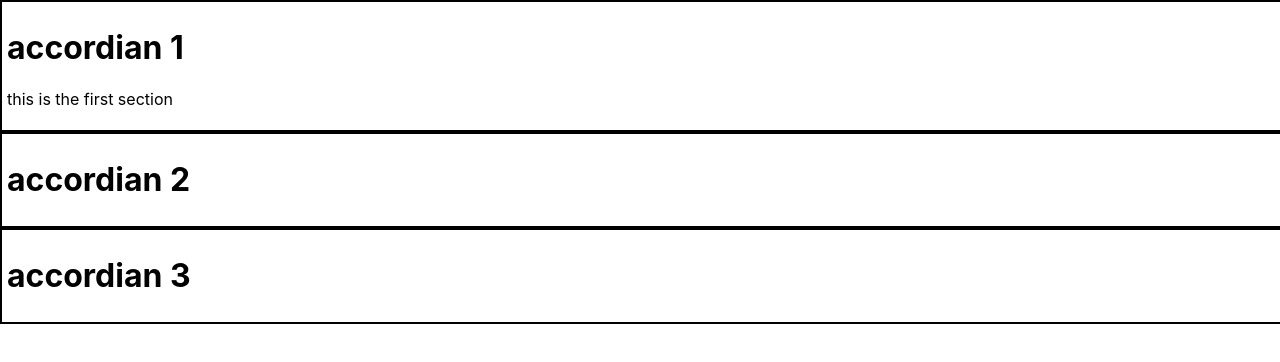
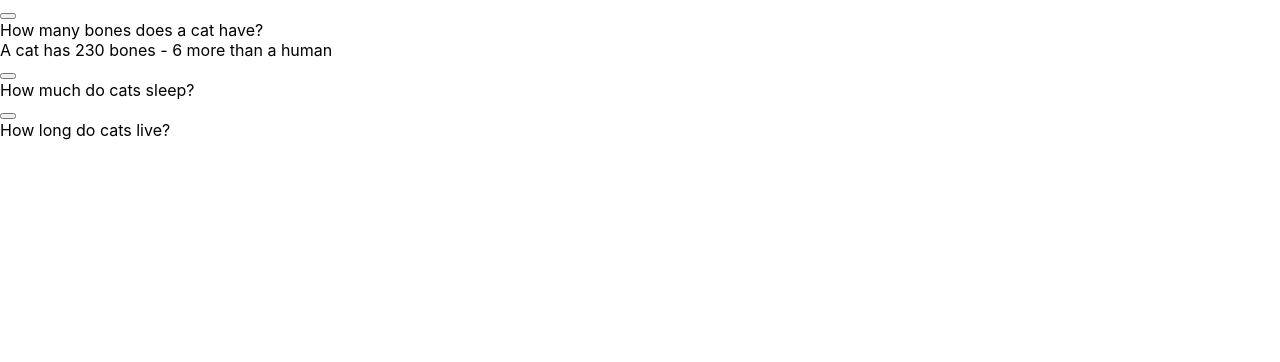
Before and after one commit to hargun0360/machine_coding, a React (Create React App) app: page / in a window 1280 px wide. Shown: the top 362 px of the page. Built offline with nearby package versions, Linux system fonts and the light colour scheme.

Commit message:
Implement Event Delegation in FAQ component

```diff
--- a/src/App.js
+++ b/src/App.js
@@ -1,38 +1,50 @@
-import React , {useState} from "react";
+import React, { useEffect, useState } from "react";
 
-function Section({ title, content , isVisible , setIsVisible }) {
+const faqData = [
+  {
+    question: "How many bones does a cat have?",
+    answer: "A cat has 230 bones - 6 more than a human",
+  },
+  {
+    question: "How much do cats sleep?",
+    answer: "The average cat sleeps 12-16 hours per day",
+  },
+  {
+    question: "How long do cats live?",
+    answer:
+      "Outdoor cats live 5 years on average. Indoor\ncats live 15 years on average.",
+  },
+];
 
-  const handleClick = () => {
-    setIsVisible(title);
-  };
-
+const FaqComp = ({ faq, index, isShow }) => {
   return (
-    <>
-      <div
-        style={{
-          height: 'fit-content',
-          width: "100vw",
-          border: "2px solid black",
-          padding: "5px",
-          cursor: "pointer",
-        }}
-        onClick={handleClick}
-      >
-        <h1>{title}</h1>
-        {isVisible == title ? <p>{content}</p> : null}
+      <div className="faq-box" data-index={index}>
+          <div className="que">
+              <button className={isShow ? 'arrow' : ''}></button>
+              <div>{faq.question}</div>
+          </div>
+          {isShow && <div className='ans'>{faq.answer}</div>}
       </div>
-    </>
   );
 }
 
 function App() {
-  const [isVisible , setIsVisible] = useState("accordian 1");
+  const [isShow, setIsShow] = useState({ 0: true });
+
+  const handleClick = (event) => {
+      const index = event.target.closest('.faq-box').dataset.index;
+      setIsShow((prev) => ({
+          ...prev,
+          [index]: !prev[index],
+      }));
+  };
+
   return (
-    <div className="App">
-      <Section title="accordian 1" content="this is the first section" isVisible = {isVisible} setIsVisible = {setIsVisible} />
-      <Section title="accordian 2" content="this is the second section" isVisible = {isVisible} setIsVisible = {setIsVisible} />
-      <Section title="accordian 3" content="this is the third section" isVisible = {isVisible} setIsVisible = {setIsVisible} />
-    </div>
+      <div onClick={handleClick}>
+          {faqData.map((faq, index) => (
+              <FaqComp key={index} faq={faq} index={index} isShow={!!isShow[index]} />
+          ))}
+      </div>
   );
 }
 
```
